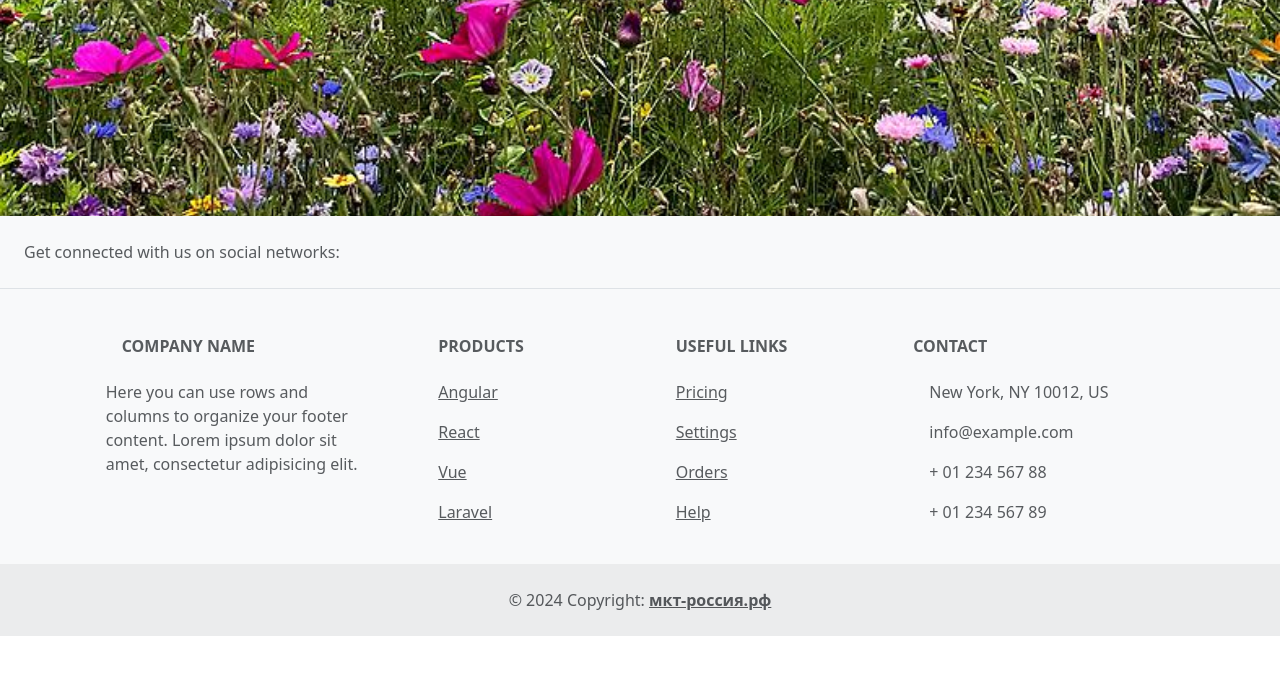
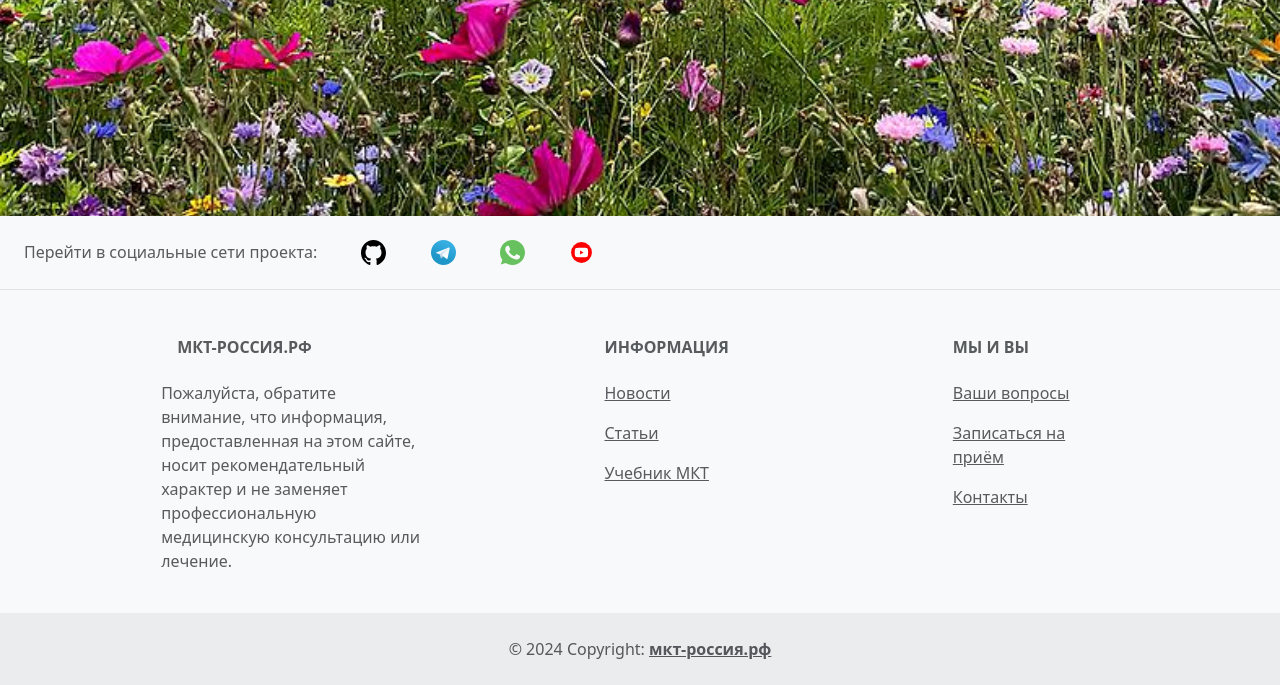
Before and after one commit to IvanZaycev0717/mct-flask-sqlalchemy-redis, a Python web app: template my_app/templates/index.html in a window 1280 px wide. Shown: the part 735-1420 px from the top of the page. Before the commit the page ends 1371 px from the top, so only its background shows below. Run offline with Jinja, Linux system fonts and the light colour scheme; the template is opened without the code that fills it, so the values that code supplies are empty; some libraries are stand-ins or nearby versions.

Commit message:
html_done

```diff
--- a/my_app/static/css/style.css
+++ b/my_app/static/css/style.css
@@ -16,4 +16,9 @@
   object-fit: cover;
 }
 
+/* line 17, ../../PETS/metacognitive-therapy-flask-site/my_app/static/sass/style.sass */
+.me-5 a {
+  padding-left: 40px;
+}
+
 /*# sourceMappingURL=style.css.map */
--- a/my_app/static/sass/style.sass
+++ b/my_app/static/sass/style.sass
@@ -12,3 +12,7 @@
     img
         height: 760px
         object-fit: cover
+
+.me-5
+    a
+        padding-left: 40px
--- a/my_app/templates/index.html
+++ b/my_app/templates/index.html
@@ -93,7 +93,19 @@
     <section class="d-flex justify-content-center justify-content-lg-between p-4 border-bottom">
       <!-- Left -->
       <div class="me-5 d-none d-lg-block">
-        <span>Get connected with us on social networks:</span>
+        <span>Перейти в социальные сети проекта: </span>
+        <a class="navbar-brand" href="#">
+          <img src="../static/img/github.svg" width="25px" class="d-inline-block align-top" alt="">
+        </a>
+        <a class="navbar-brand" href="#">
+          <img src="../static/img/telegram.svg" width="25px" class="d-inline-block align-top" alt="">
+        </a>
+        <a class="navbar-brand" href="#">
+          <img src="../static/img/whatsapp.svg" width="25px" class="d-inline-block align-top" alt="">
+        </a>
+        <a class="navbar-brand" href="#">
+          <img src="../static/img/youtube.svg" width="25px" class="d-inline-block align-top" alt="">
+        </a>
       </div>
       <!-- Left -->
 
@@ -131,11 +143,11 @@
           <div class="col-md-3 col-lg-4 col-xl-3 mx-auto mb-4">
             <!-- Content -->
             <h6 class="text-uppercase fw-bold mb-4">
-              <i class="fas fa-gem me-3"></i>Company name
+              <i class="fas fa-gem me-3"></i>МКТ-Россия.рф
             </h6>
             <p>
-              Here you can use rows and columns to organize your footer content. Lorem ipsum
-              dolor sit amet, consectetur adipisicing elit.
+              Пожалуйста, обратите внимание, что информация, предоставленная на этом сайте,
+              носит рекомендательный характер и не заменяет профессиональную медицинскую консультацию или лечение.
             </p>
           </div>
           <!-- Grid column -->
@@ -144,19 +156,16 @@
           <div class="col-md-2 col-lg-2 col-xl-2 mx-auto mb-4">
             <!-- Links -->
             <h6 class="text-uppercase fw-bold mb-4">
-              Products
+              Информация
             </h6>
             <p>
-              <a href="#!" class="text-reset">Angular</a>
+              <a href="#!" class="text-reset">Новости</a>
             </p>
             <p>
-              <a href="#!" class="text-reset">React</a>
+              <a href="#!" class="text-reset">Статьи</a>
             </p>
             <p>
-              <a href="#!" class="text-reset">Vue</a>
-            </p>
-            <p>
-              <a href="#!" class="text-reset">Laravel</a>
+              <a href="#!" class="text-reset">Учебник МКТ</a>
             </p>
           </div>
           <!-- Grid column -->
@@ -165,35 +174,19 @@
           <div class="col-md-3 col-lg-2 col-xl-2 mx-auto mb-4">
             <!-- Links -->
             <h6 class="text-uppercase fw-bold mb-4">
-              Useful links
+              Мы и Вы
             </h6>
             <p>
-              <a href="#!" class="text-reset">Pricing</a>
+              <a href="#!" class="text-reset">Ваши вопросы</a>
             </p>
             <p>
-              <a href="#!" class="text-reset">Settings</a>
+              <a href="#!" class="text-reset">Записаться на приём</a>
             </p>
             <p>
-              <a href="#!" class="text-reset">Orders</a>
-            </p>
-            <p>
-              <a href="#!" class="text-reset">Help</a>
+              <a href="#!" class="text-reset">Контакты</a>
             </p>
           </div>
           <!-- Grid column -->
-
-          <!-- Grid column -->
-          <div class="col-md-4 col-lg-3 col-xl-3 mx-auto mb-md-0 mb-4">
-            <!-- Links -->
-            <h6 class="text-uppercase fw-bold mb-4">Contact</h6>
-            <p><i class="fas fa-home me-3"></i> New York, NY 10012, US</p>
-            <p>
-              <i class="fas fa-envelope me-3"></i>
-              info@example.com
-            </p>
-            <p><i class="fas fa-phone me-3"></i> + 01 234 567 88</p>
-            <p><i class="fas fa-print me-3"></i> + 01 234 567 89</p>
-          </div>
           <!-- Grid column -->
         </div>
         <!-- Grid row -->
```
Also changed, not shown: 1 other file.
